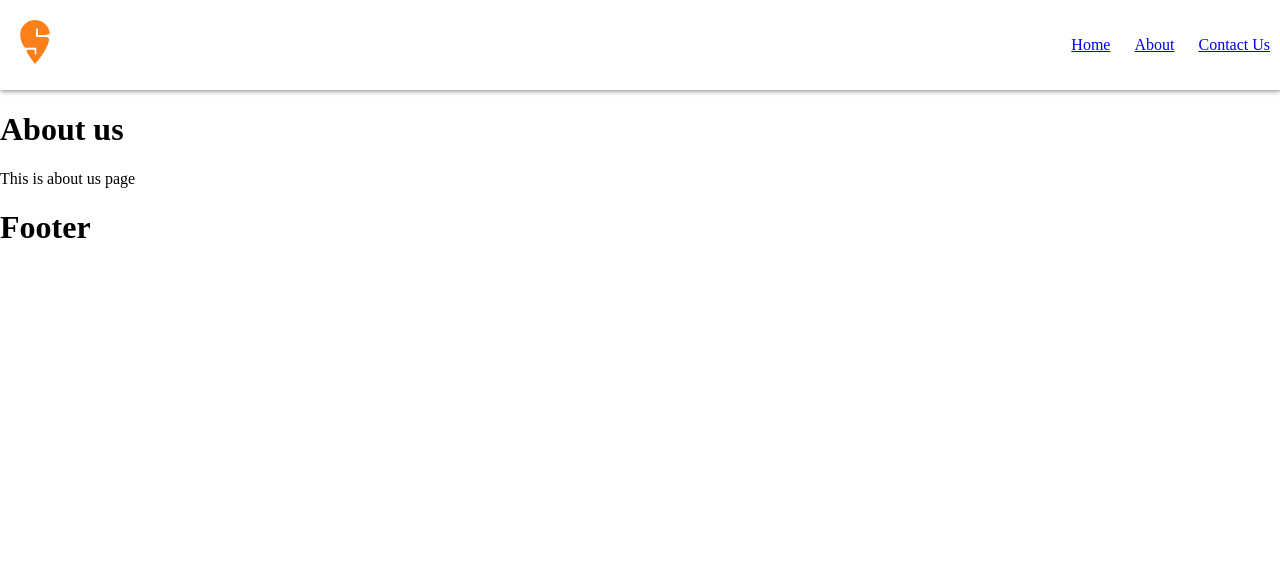
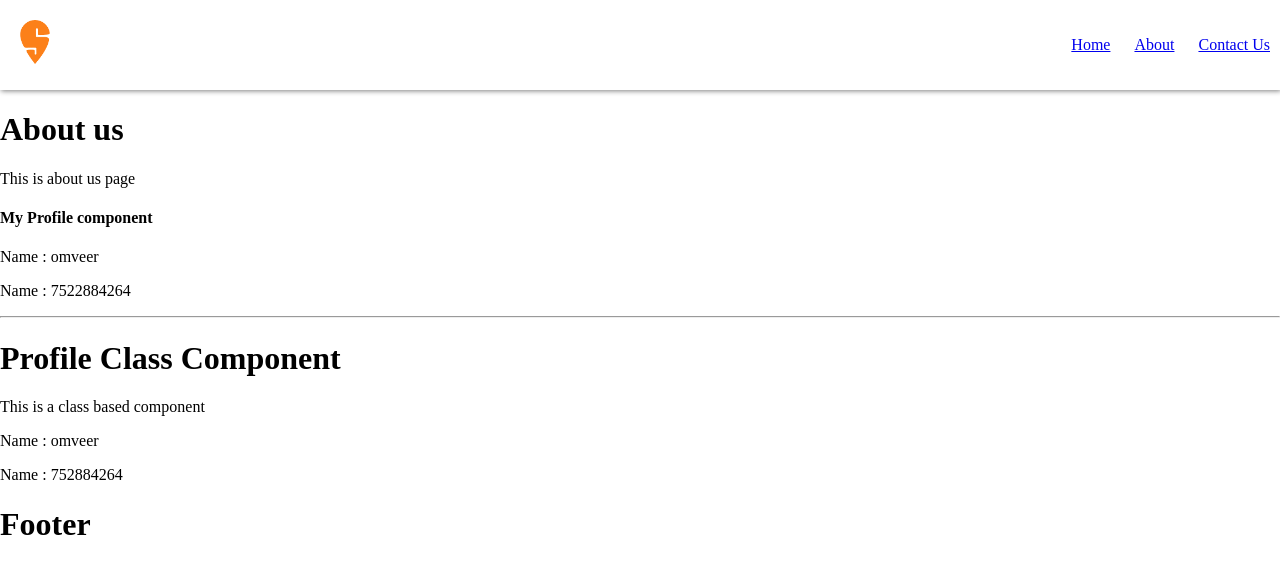
Before and after one commit to omveer999/swiggy, a React (Vite) app: page /about-us in a window 1280 px wide. Shown: the top 574 px of the page. Built offline with nearby package versions, Linux system fonts and the light colour scheme.

Commit message:
custom hooks and class base component

```diff
--- a/src/Config.js
+++ b/src/Config.js
@@ -1,5 +1,5 @@
 export const IMG_BASE_URL="https://media-assets.swiggy.com/swiggy/image/upload/fl_lossy,f_auto,q_auto,w_660/"
-
+export const PRODUCT_LIST_URL="https://www.swiggy.com/dapi/restaurants/list/v5?lat=22.7195687&lng=75.8577258&is-seo-homepage-enabled=true&page_type=DESKTOP_WEB_LISTING";
 export const RESTRAUNTS_DATA=[
     {
       "info": {
--- a/src/components/About.js
+++ b/src/components/About.js
@@ -1,11 +1,16 @@
-import { Outlet } from "react-router-dom";
+// import { Outlet } from "react-router-dom";
+import ProfileClass from "./ProfileClass";
+import Profile from "./Profile";
 
 const About=()=>{
  return (
     <div className="About">
        <h1>About us</h1>
        <p>This is about us page </p>
-       <Outlet></Outlet>
+       {/* <Outlet></Outlet> */}
+       <Profile name="omveer" mobile="7522884264" />
+       <hr/>
+       <ProfileClass name="omveer" mobile="752884264"/>
     </div>
  )}
 
--- a/src/components/Profile.js
+++ b/src/components/Profile.js
@@ -1,7 +1,11 @@
-const Profile=()=>{
-    return <h4>
-        My Profile
-    </h4>
+const Profile=(props)=>{
+    return (<div>
+              <h4>My Profile component  </h4>
+              <p>Name : {props.name}</p>
+              <p>Name : {props.mobile}</p>
+    </div>
+  )
+
 }
 
 export default Profile;
--- /dev/null
+++ b/src/components/ProfileClass.js
@@ -0,0 +1,16 @@
+import React from 'react';
+
+class ProfileClass extends React.Component{
+    render(){
+     return(
+        <div>
+        <h1>Profile Class Component</h1>
+        <p>This is a class based component</p>
+        <p>Name : {this.props.name}</p>
+        <p>Name : {this.props.mobile}</p>
+       </div>
+     )
+    }
+}
+
+export default ProfileClass;
--- a/src/components/Restaurants-details.js
+++ b/src/components/Restaurants-details.js
@@ -1,52 +1,14 @@
-import { useEffect, useState } from "react";
 import { useParams } from "react-router-dom";
-
+import useRestrauntDetail from "../utils/useRestrauntDetail"
 
 
 const RestaurantDetail=()=>{
     const {id}=useParams();
-    const [menuData,setMenuData]=useState([]);
-    useEffect(()=>{
-        fetchDetailData();
-        // console.log(restra)
-      },[])
-    async function fetchDetailData(){
-        const data= await fetch("https://www.swiggy.com/dapi/menu/pl?page-type=REGULAR_MENU&complete-menu=true&lat=22.7195687&lng=75.8577258&restaurantId=84070&catalog_qa=undefined&submitAction=ENTER")
-        const json=await data.json();
-        console.log("hello",json?.data?.cards[3]?.groupedCard?.cardGroupMap?.REGULAR.cards[0].card.card)
-        const detailedData=[]
-        json.data.cards.map((e)=>{
-            // console.log(e)
-            if(("groupedCard" in e) && ("cardGroupMap" in e.groupedCard) &&  ("REGULAR" in e.groupedCard.cardGroupMap) ){
-
-                e.groupedCard.cardGroupMap.REGULAR.cards.map((e2)=>{
-                    // console.log("item",e2.card.card.itemCards)
-                    if(e2.card?.card?.categories!=null){
-                        e2.card?.card?.categories?.map((e3)=>{
-                            console.log("category",e3.title)
-                            const itemList=[]
-                            e3.itemCards.map((e4)=>{
-                                // console.log("item",e4)
-                                const {id,name,price}=e4.card.info;
-                                // console.log(id,name,price)
-
-                                itemList.push( { id, name, price } );
-                            })
-                            detailedData.push({"category": e3.title, "items": itemList });
-
-                        })
-                    }
-                })
-            }
-        })
-        console.log(detailedData)
-        setMenuData(detailedData)
-       // setMenu(json.data.cards[2].groupedCard.cardGroupMap.REGULAR.cards[1].card.card.itemCards)
-
-
-      }
-
-      return (
+    const menuData=useRestrauntDetail(id);
+      return (!menuData || !menuData.length)?(
+        <h6> Loading....</h6>
+      ):
+      (
         <div>
           <h1>Restaurant Details {id}</h1>
           <ol>
--- /dev/null
+++ b/src/utils/useRestrauntDetail.js
@@ -0,0 +1,38 @@
+import { useState,useEffect } from "react";
+
+const restaurantsDetail=(id)=>{
+    const [restaurantsDetail,setRestaurantsDetail]=useState([]);
+    async function fetchDetailData(){
+        const data= await fetch("https://www.swiggy.com/dapi/menu/pl?page-type=REGULAR_MENU&complete-menu=true&lat=22.7195687&lng=75.8577258&restaurantId="+id+"&catalog_qa=undefined&submitAction=ENTER")
+        const json=await data.json();
+        console.log("hello",json?.data?.cards[3]?.groupedCard?.cardGroupMap?.REGULAR.cards[0].card.card)
+        const detailedData=[]
+        json.data.cards.map((e)=>{
+            if(("groupedCard" in e) && ("cardGroupMap" in e.groupedCard) &&  ("REGULAR" in e.groupedCard.cardGroupMap) ){
+                e.groupedCard.cardGroupMap.REGULAR.cards.map((e2)=>{
+                    if(e2.card?.card?.categories!=null){
+                        e2.card?.card?.categories?.map((e3)=>{
+                            console.log("category",e3.title)
+                            const itemList=[]
+                            e3.itemCards.map((e4)=>{
+                                const {id,name,price}=e4.card.info;
+                                itemList.push( { id, name, price } );
+                            })
+                            detailedData.push({"category": e3.title, "items": itemList });
+
+                        })
+                    }
+                })
+            }
+        })
+        setRestaurantsDetail(detailedData)
+      }
+
+      useEffect(()=>{
+        fetchDetailData();
+      },[])
+
+      return restaurantsDetail;
+}
+
+export default restaurantsDetail;
```
Also changed, not shown: src/App.js (+11 -5 lines), 1 other file (tests, documents, lock files or other folders).
